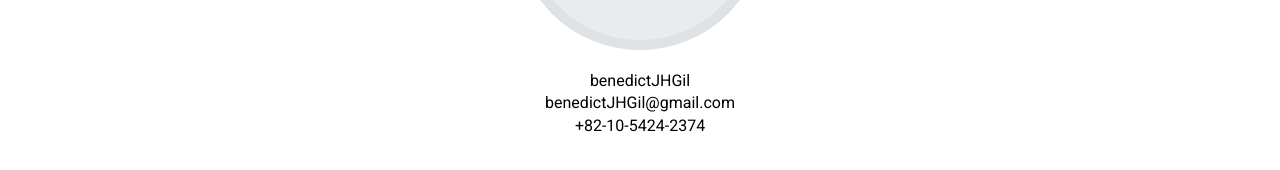
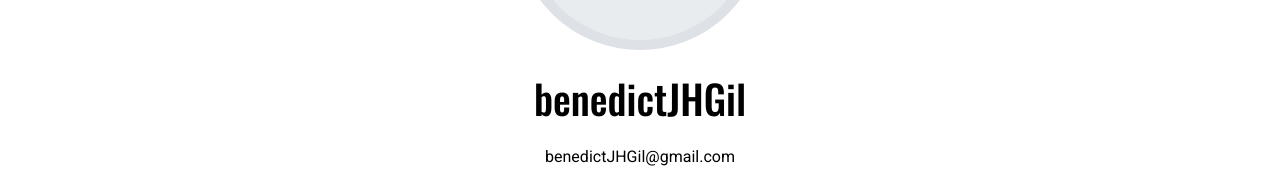
Before and after one commit to benedictJHGil/vue3-movie-app, a Vue app: page /#/about in a window 1280 px wide. Shown: the part 310-480 px from the top of the page. Built offline with nearby package versions, Linux system fonts and the light colour scheme.

Commit message:
Modify Search.vue About.vue

```diff
--- a/src/components/Search.vue
+++ b/src/components/Search.vue
@@ -27,7 +27,7 @@
     <button
       class="btn btn-primary"
       @click="apply">
-      Apple
+      Apply
     </button>
   </div>
 </template>
--- a/src/routes/About.vue
+++ b/src/routes/About.vue
@@ -80,11 +80,11 @@ export default {
     img {
       width: 100%;
     }
-    .name {
-      font-size: 40px;
-      font-family: "Oswald", sans-serif;
-      margin-bottom: 20px;
-    }
+  }
+  .name {
+    font-size: 40px;
+    font-family: "Oswald", sans-serif;
+    margin-bottom: 20px;
   }
 }
 </style>
```
